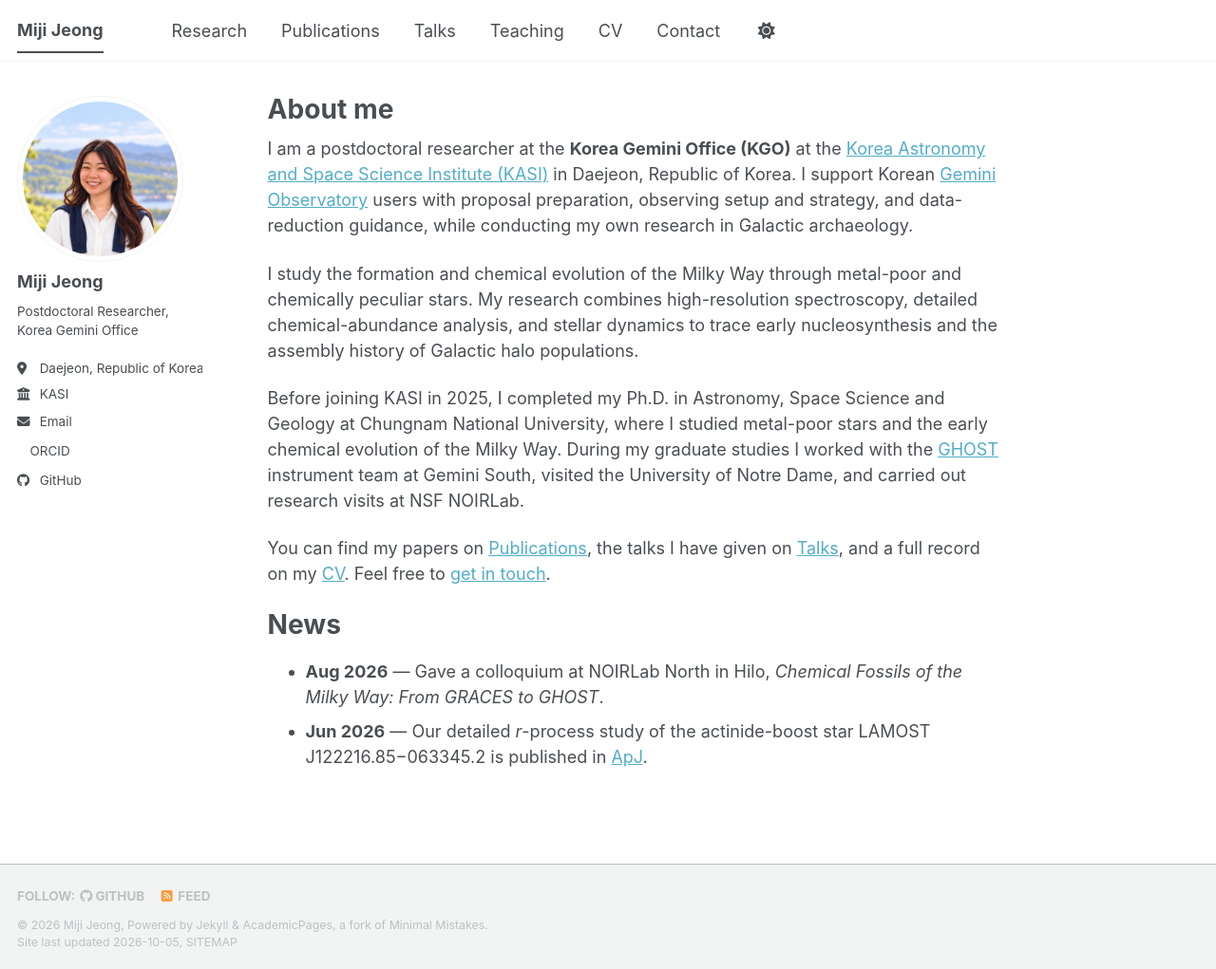
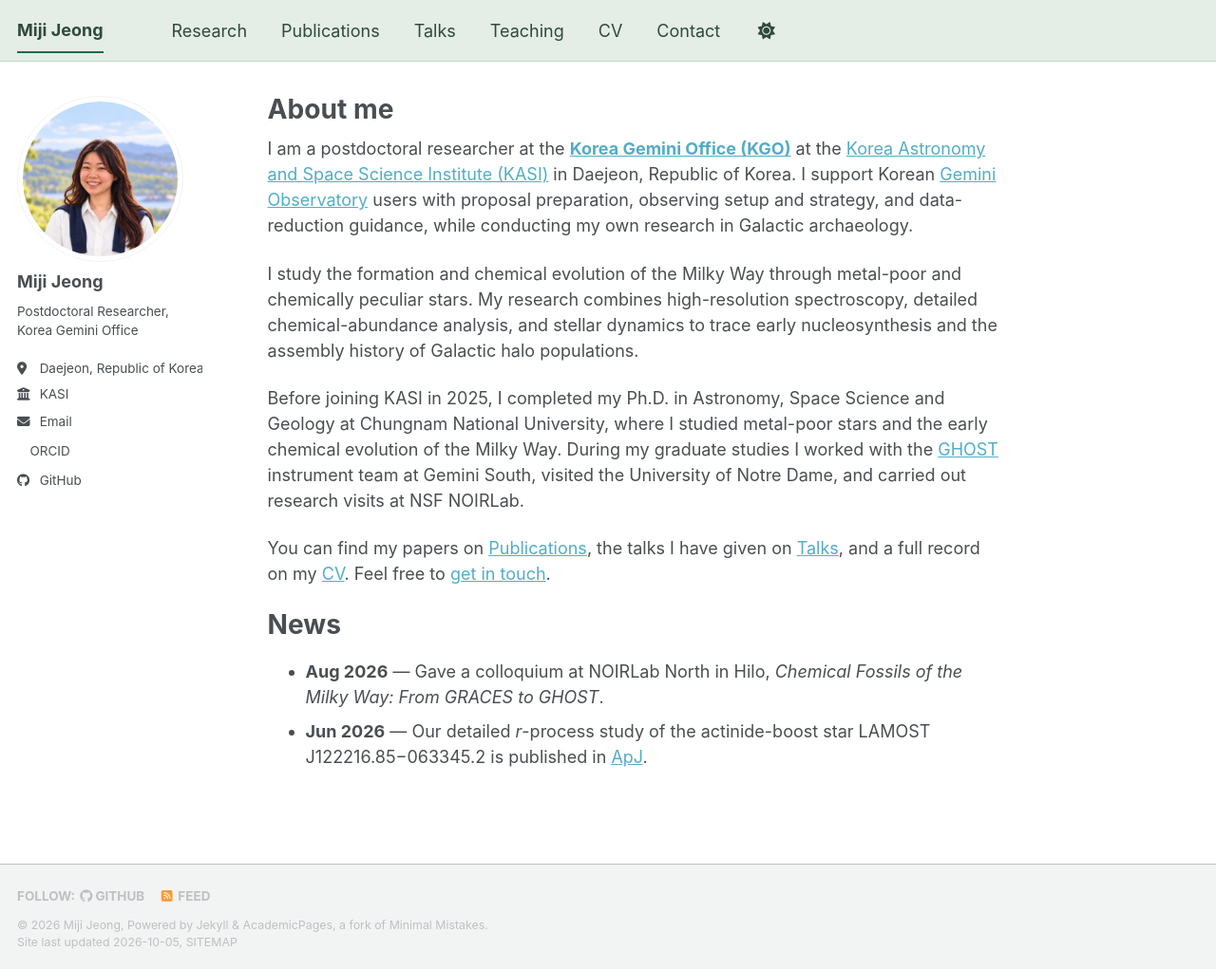
Before and after one commit to miji-jeong/miji-jeong.github.io, a Jekyll site: the page built from _pages/about.md, in a window 1280 px wide and 1021 px high. Shown: the whole window at 95% size. Built offline with Jekyll 4.4.1, drawn with Linux system fonts in a browser that asks for light colours; a style sheet for code colours, icons or effects is not loaded.

Commit message:
Link KGO and KASI, and give the menu bar its own green
Point the KASI link at www.kasi.re.kr and link the Korea Gemini Office to the
KGMT Science Group page.

The masthead reused --global-bg-color, so it was always the same colour as the
page. Give it its own variables in a new _sass/_custom.scss, imported last so
the theme files stay untouched and survive a template update. Soft sage rather
than a saturated green, with a matching dark mode and the mobile drop-down;
text contrast is 8.1:1.

Co-Authored-By: Claude Opus 5 (1M context) <noreply@anthropic.com>

```diff
--- a/_pages/about.md
+++ b/_pages/about.md
@@ -7,8 +7,9 @@ redirect_from:
   - /about.html
 ---
 
-I am a postdoctoral researcher at the **Korea Gemini Office (KGO)** at the
-[Korea Astronomy and Space Science Institute (KASI)](https://www.kasi.re.kr/eng/pageView/1)
+I am a postdoctoral researcher at the [**Korea Gemini Office
+(KGO)**](https://kgmt.kasi.re.kr/kgmtscience/) at the [Korea Astronomy and Space
+Science Institute (KASI)](https://www.kasi.re.kr/)
 in Daejeon, Republic of Korea. I support Korean [Gemini
 Observatory](https://www.gemini.edu/) users with proposal preparation, observing
 setup and strategy, and data-reduction guidance, while conducting my own research
--- /dev/null
+++ b/_sass/_custom.scss
@@ -0,0 +1,80 @@
+/* ==========================================================================
+   CUSTOM OVERRIDES
+   Imported last, so anything here wins over the theme files.
+   ========================================================================== */
+
+/* --- Green menu bar -----------------------------------------------------
+   The masthead normally reuses --global-bg-color, which makes it the same
+   colour as the page. These variables give it its own colour instead.
+   Muted sage rather than a saturated green, so it stays comfortable to look
+   at on a page that is mostly text.                                       */
+
+:root {
+  --masthead-bg-color          : #e4ede6;
+  --masthead-text-color        : #2f4a3c;
+  --masthead-link-hover-color  : #1f6b4a;
+  --masthead-border-color      : #c3d6c8;
+}
+
+html[data-theme="dark"] {
+  --masthead-bg-color          : #1b2a22;
+  --masthead-text-color        : #cfe3d5;
+  --masthead-link-hover-color  : #7fc8a0;
+  --masthead-border-color      : #2c4335;
+}
+
+.masthead {
+  background: var(--masthead-bg-color);
+
+  &::after {
+    background: var(--masthead-border-color);
+  }
+}
+
+.masthead__menu-item {
+  background-color: transparent;
+
+  a {
+    color: var(--masthead-text-color);
+
+    &:hover,
+    &:focus {
+      color: var(--masthead-link-hover-color);
+    }
+  }
+}
+
+/* The current page keeps its underline, in the same palette. */
+.masthead__menu-item.selected a,
+.masthead__menu-item.selected a:hover {
+  color: var(--masthead-text-color);
+  border-bottom: 2px solid var(--masthead-link-hover-color);
+}
+
+/* The mobile menu drops down out of the masthead, so it matches. */
+.greedy-nav {
+  background: var(--masthead-bg-color);
+
+  .hidden-links {
+    background: var(--masthead-bg-color);
+    border-color: var(--masthead-border-color);
+
+    a {
+      color: var(--masthead-text-color);
+
+      &:hover,
+      &:focus {
+        color: var(--masthead-link-hover-color);
+      }
+    }
+
+    &::before {
+      border-bottom-color: var(--masthead-border-color);
+    }
+  }
+
+  button {
+    background: var(--masthead-bg-color);
+    color: var(--masthead-text-color);
+  }
+}
--- a/assets/css/main.scss
+++ b/assets/css/main.scss
@@ -35,5 +35,7 @@
     "layout/page",
     "layout/archive",
     "layout/sidebar",
-    "layout/json_cv"
+    "layout/json_cv",
+
+    "custom"
 ;
```
